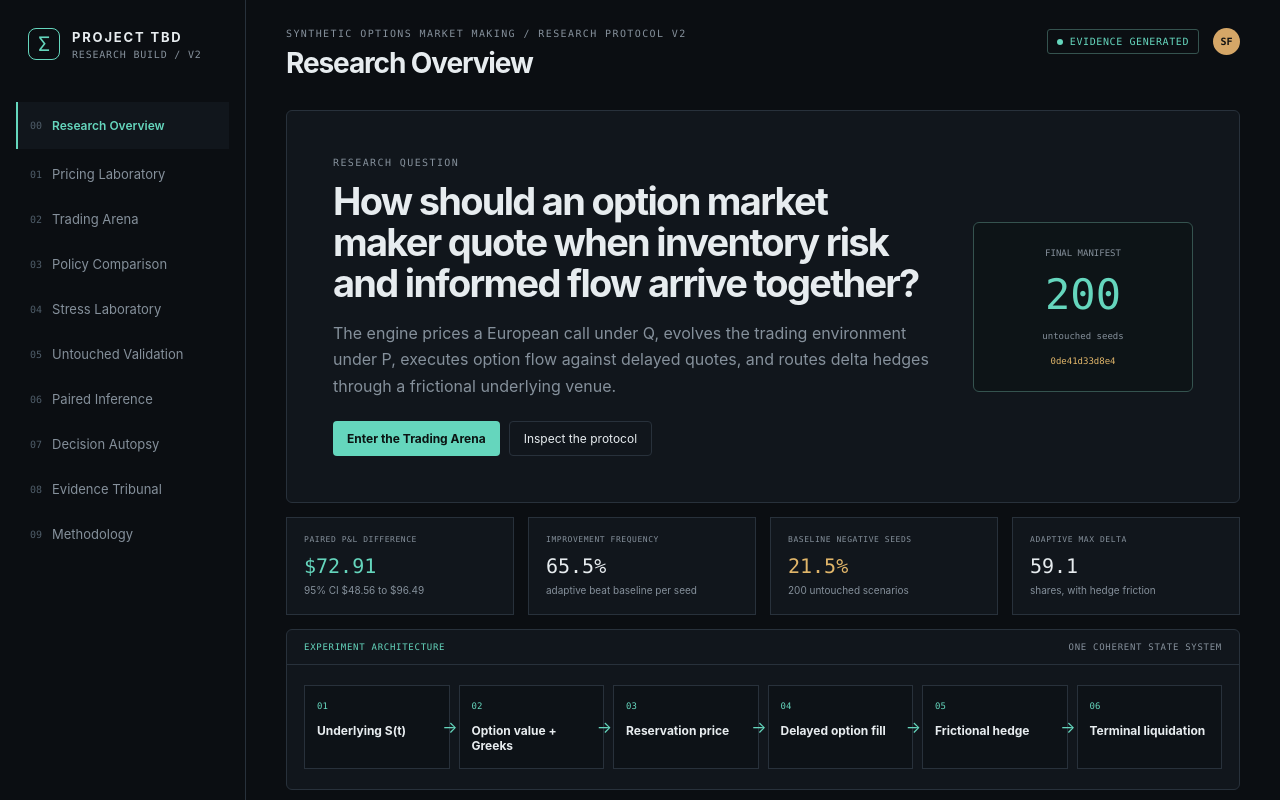
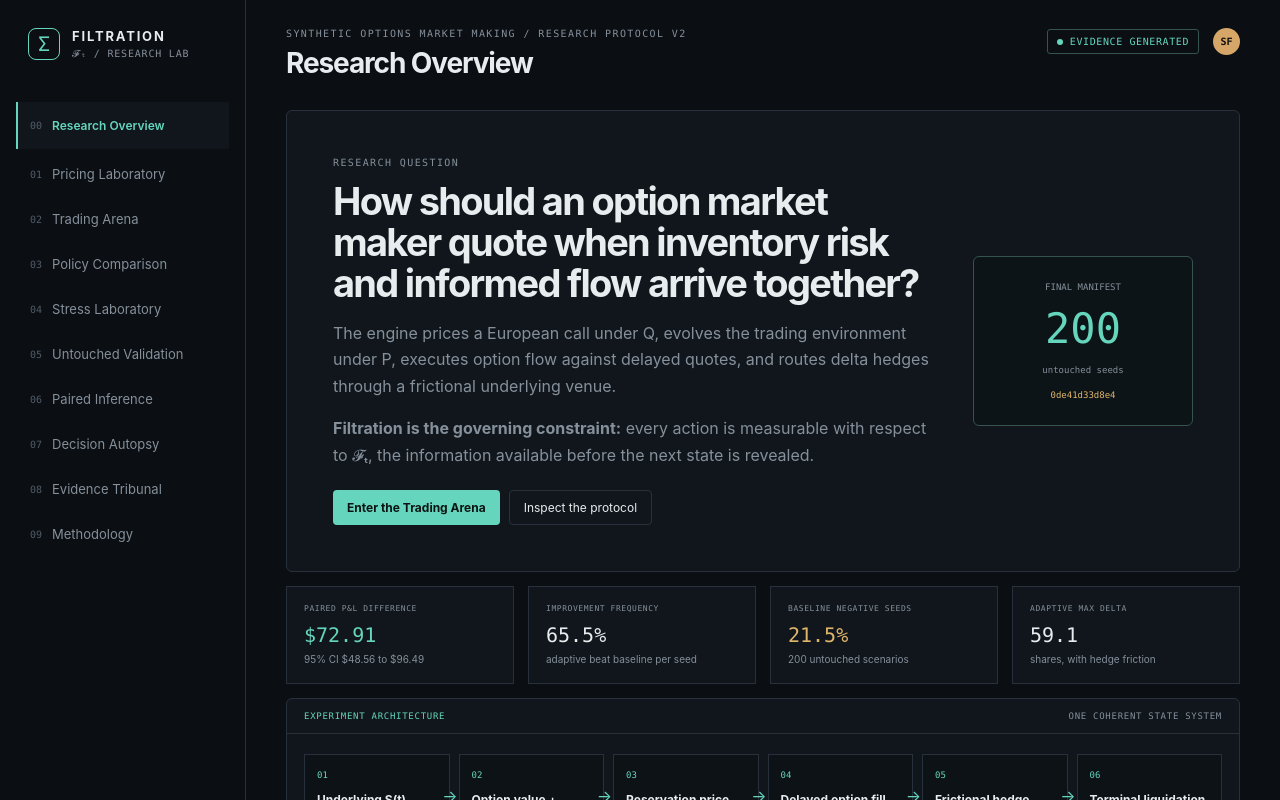
Before and after one commit to shahwfabian/project-tbd, a Next.js app: page / in a window 1280 px wide. Shown: the top 800 px of the page. Built offline with nearby package versions, Linux system fonts and the light colour scheme.

Commit message:
name the research lab Filtration

```diff
--- a/app/layout.tsx
+++ b/app/layout.tsx
@@ -3,7 +3,7 @@ import "./globals.css";
 import "./v2.css";
 
 export const metadata: Metadata = {
-  title: { default: "Project TBD | Options Market-Making Research", template: "%s | Project TBD" },
+  title: { default: "Filtration | Options Market-Making Research", template: "%s | Filtration" },
   description: "A reproducible synthetic research environment for option quotation, inventory risk, adverse selection, and frictional delta hedging.",
 };
 
--- a/app/methodology/page.tsx
+++ b/app/methodology/page.tsx
@@ -15,7 +15,7 @@ export default function MethodologyPage() {
   return <LabShell activePath="/methodology" eyebrow="MODEL CARD / REPRODUCIBILITY / LIMITATIONS" title="Methodology" status="PROTOCOL FROZEN">
     <section className="tribunal-hero panel"><div><p className="eyebrow">BINDING RESEARCH CONSTITUTION</p><h2>One state system from quote to liquidation.</h2><p>The implementation is governed by explicit instrument, timing, inference, replay, and evidence rules. A result that violates an invariant is blocked rather than displayed as a pass.</p></div><div className="verdict-score"><strong>V2</strong><span>{artifact.configHash.slice(0, 12)}</span></div></section>
     <section className="panel methodology-grid">{sections.map(([title, body], index) => <article key={title}><span>{String(index + 1).padStart(2, "0")}</span><h3>{title}</h3><p>{body}</p></article>)}</section>
-    <section className="panel caveat"><strong>Reproduce it</strong><p>Run <code>npm run research:v2</code> to regenerate the benchmark, then <code>npm test</code> to exercise pricing, scenario coupling, quotation, hedging, liquidation, inference, and replay invariants.</p><Link href="https://github.com/shahwfabian/project-tbd/blob/codex/research-rebuild-v2/docs/RESEARCH_CONSTITUTION.md" className="secondary">Read the research constitution</Link></section>
+    <section className="panel caveat"><strong>Reproduce it</strong><p>Run <code>npm run research:v2</code> to regenerate the benchmark, then <code>npm test</code> to exercise pricing, scenario coupling, quotation, hedging, liquidation, inference, and replay invariants.</p><Link href="https://github.com/shahwfabian/filtration/blob/agent/options-market-making-lab/docs/RESEARCH_CONSTITUTION.md" className="secondary">Read the research constitution</Link></section>
     <p className="footnote"><span>SEED MANIFEST · {artifact.seedManifest.hash.slice(0, 12)}</span><span>SCHEMA · V{artifact.schemaVersion}</span><span>SYNTHETIC ONLY</span></p>
   </LabShell>;
 }
--- a/app/page.tsx
+++ b/app/page.tsx
@@ -16,6 +16,7 @@ export default function OverviewPage() {
         <p className="eyebrow">RESEARCH QUESTION</p>
         <h2>How should an option market maker quote when inventory risk and informed flow arrive together?</h2>
         <p>The engine prices a European call under Q, evolves the trading environment under P, executes option flow against delayed quotes, and routes delta hedges through a frictional underlying venue.</p>
+        <p><strong>Filtration is the governing constraint:</strong> every action is measurable with respect to 𝓕ₜ, the information available before the next state is revealed.</p>
         <div className="hero-actions">
           <Link href="/arena" className="primary">Enter the Trading Arena</Link>
           <Link href="/methodology" className="secondary">Inspect the protocol</Link>
--- a/components/LabShell.tsx
+++ b/components/LabShell.tsx
@@ -29,9 +29,9 @@ export function LabShell({
 }) {
   return <main className="app-shell">
     <aside>
-      <Link href="/" className="brand" aria-label="Project TBD research overview">
+      <Link href="/" className="brand" aria-label="Filtration research overview">
         <div className="mark">Σ</div>
-        <div><strong>PROJECT TBD</strong><small>RESEARCH BUILD / V2</small></div>
+        <div><strong>FILTRATION</strong><small>𝓕ₜ / RESEARCH LAB</small></div>
       </Link>
       <nav aria-label="Research modules">
         {navigation.map(([index, label, href]) => <Link
@@ -43,7 +43,7 @@ export function LabShell({
       <div className="sidebar-bottom">
         <div className="status"><span className="dot" />RESEARCH ENGINE</div>
         <p>Synthetic experiment<br />No live-performance claim</p>
-        <a href="https://github.com/shahwfabian/project-tbd" target="_blank" rel="noreferrer">SOURCE ↗</a>
+        <a href="https://github.com/shahwfabian/filtration" target="_blank" rel="noreferrer">SOURCE ↗</a>
       </div>
     </aside>
     <section className="workspace">
--- a/package.json
+++ b/package.json
@@ -1,5 +1,5 @@
 {
-  "name": "project-tbd",
+  "name": "filtration",
   "version": "0.1.0",
   "private": true,
   "type": "module",
```
Also changed, not shown: app/learn/page.tsx (+1 -1 lines), 3 other files (tests, documents, lock files or other folders).
